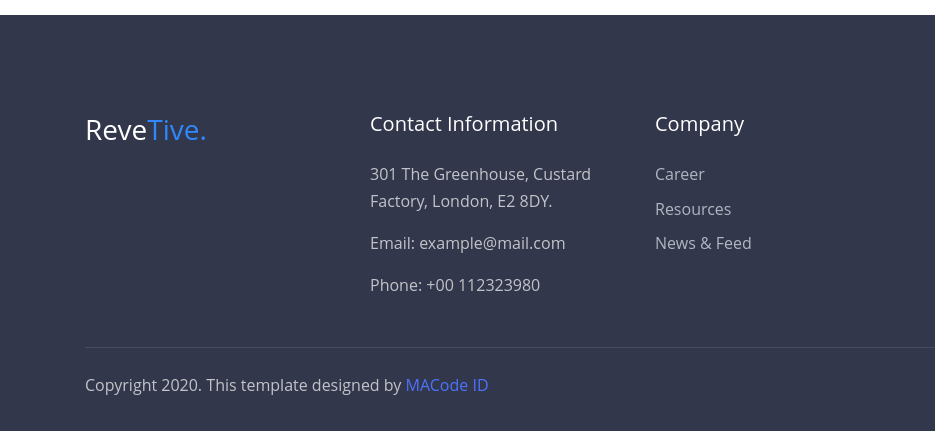
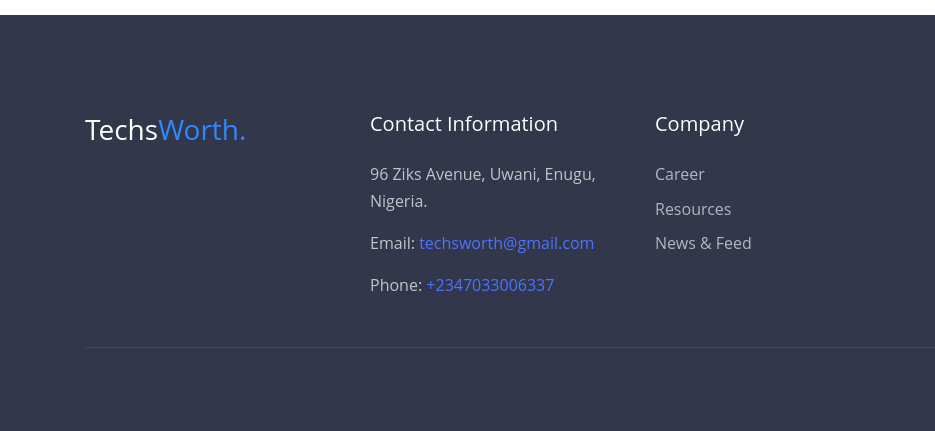
Before and after one commit to mostfrankest/techsworth-revetive, a plain HTML site: page html/about.html in a window 1280 px wide. Shown: the part 2294-2725 px from the top of the page, 0-935 px from the left. Drawn offline with Linux system fonts and the light colour scheme; files whose address does not match are found by name.

Commit message:
copied footer to all pages

```diff
--- a/html/about.html
+++ b/html/about.html
@@ -223,13 +223,13 @@
     <div class="container">
       <div class="row">
         <div class="col-lg-3 py-3">
-          <h3>Reve<span class="fg-primary">Tive.</span></h3>
+          <h3>Techs<span class="fg-primary">Worth.</span></h3>
         </div>
         <div class="col-lg-3 py-3">
           <h5>Contact Information</h5>
-          <p>301 The Greenhouse, Custard Factory, London, E2 8DY.</p>
-          <p>Email: example@mail.com</p>
-          <p>Phone: +00 112323980</p>
+          <p>96 Ziks Avenue, Uwani, Enugu, Nigeria.</p>
+          <p>Email: <a href="mailto:techsworth@gmail.com">techsworth@gmail.com</a></p>
+          <p>Phone: <a href="tel:+2347033006337">+2347033006337</a></p>
         </div>
         <div class="col-lg-3 py-3">
           <h5>Company</h5>
@@ -252,7 +252,7 @@
 
       <div class="row mt-4">
         <div class="col-md-6">
-          <p>Copyright 2020. This template designed by <a href="https://macodeid.com">MACode ID</a></p>
+          <!-- <p>Copyright 2020. This template designed by <a href="https://macodeid.com">MACode ID</a></p> -->
         </div>
         <div class="col-md-6 text-right">
           <div class="sosmed-button">
```
Also changed, not shown: html/blog-single.html (+5 -6 lines), html/blog.html (+5 -5 lines), html/contact.html (+5 -5 lines), html/portfolio.html (+5 -5 lines), html/services.html (+5 -5 lines).
